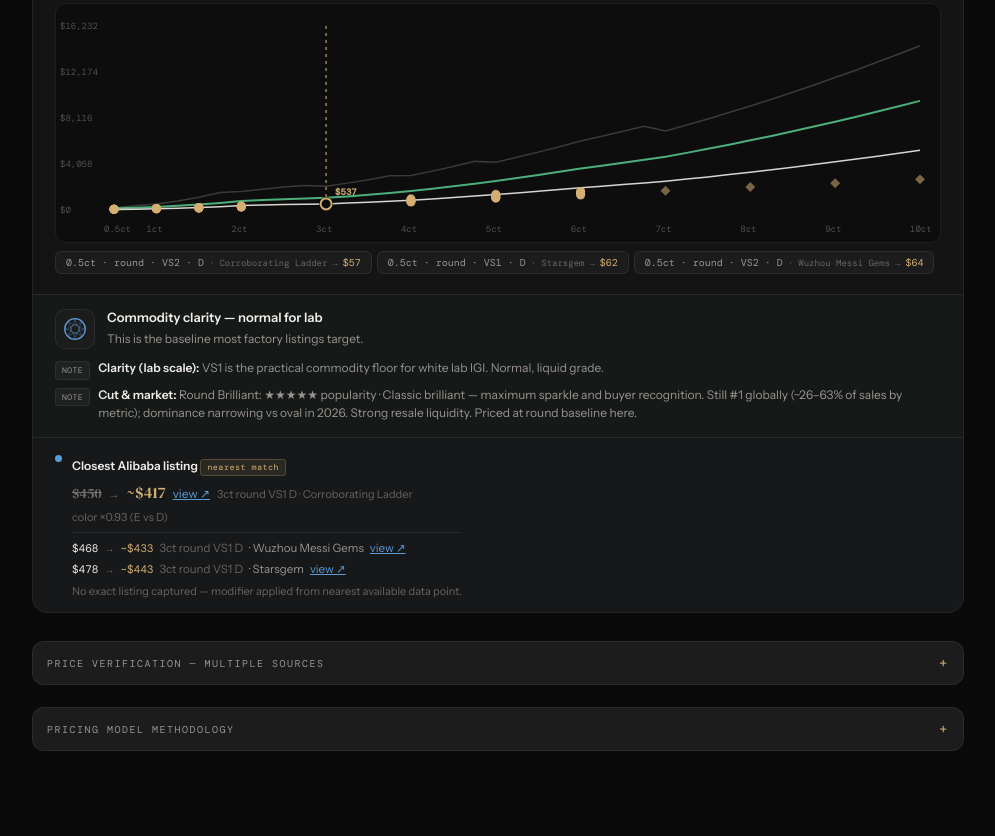
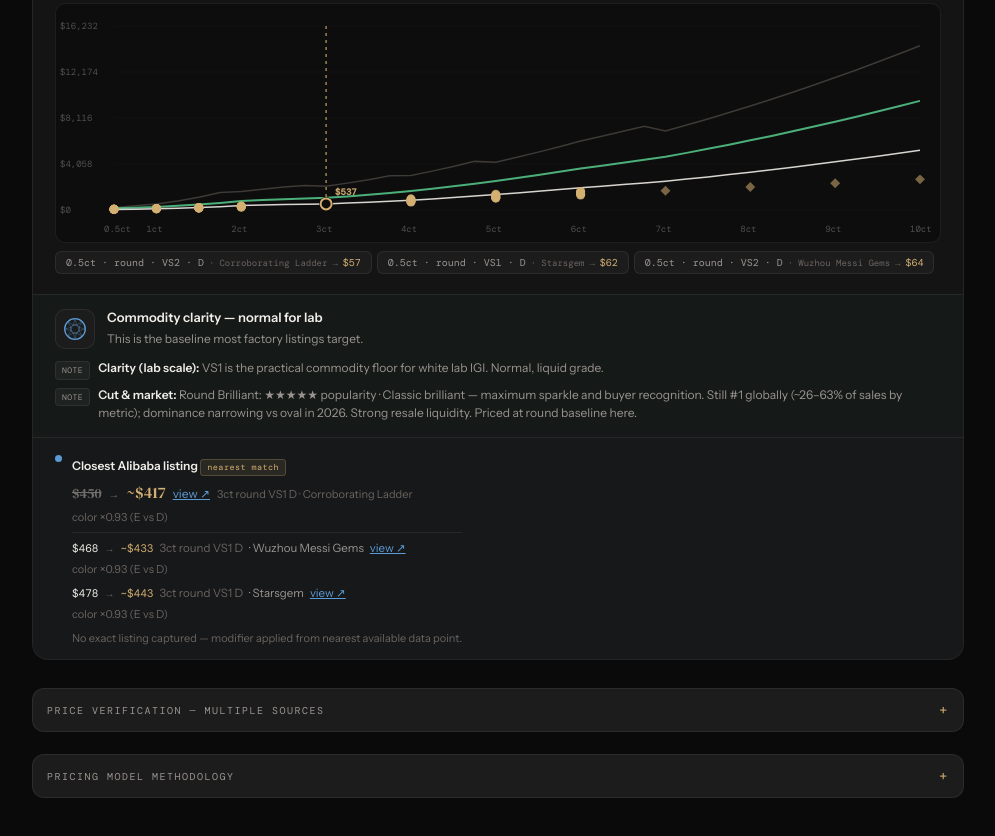
Before and after one commit to SamuelDovgin/Gem-Cost-Appraiser-IGI, a browser extension: page index.html in a window 1280 px wide. Shown: the part 1183-2019 px from the top of the page, without its empty margins (142-1137 px from the left). Drawn offline with nearby package versions, Linux system fonts and the light colour scheme.

```diff
--- a/index.html
+++ b/index.html
@@ -1887,7 +1887,10 @@
     const adjHtml = hasAdj
       ? ` <span class="comp-alt-arr">→</span> <span class="comp-alt-adj">~${fmt(estimatedPrice)}</span>`
       : '';
-    return `<div class="comp-alt-row"><span class="comp-alt-price">${fmt(listingPrice)}</span>${adjHtml} <span style="color:var(--muted)">${escapeHTML(rowSpec)}</span> · ${supplier}${viewLink}</div>`;
+    const altPartsHtml = modifiers && modifiers.parts && modifiers.parts.length
+      ? `<div class="comp-mod">${modifiers.parts.map(escapeHTML).join(' · ')}</div>`
+      : '';
+    return `<div class="comp-alt-row"><span class="comp-alt-price">${fmt(listingPrice)}</span>${adjHtml} <span style="color:var(--muted)">${escapeHTML(rowSpec)}</span> · ${supplier}${viewLink}</div>${altPartsHtml}`;
   }
 
   let priceHtml;
@@ -1898,7 +1901,7 @@
   }
 
   let modHtml = '';
-  if (hasAdj && modifiers.parts && modifiers.parts.length) {
+  if (modifiers && modifiers.parts && modifiers.parts.length) {
     modHtml = `<div class="comp-mod">${modifiers.parts.map(escapeHTML).join(' · ')}</div>`;
   }
   const specHtml = row ? `<span class="comp-supplier">${escapeHTML(rowSpec)} · ${supplier}</span>` : `<span class="comp-supplier">${supplier}</span>`;
```
